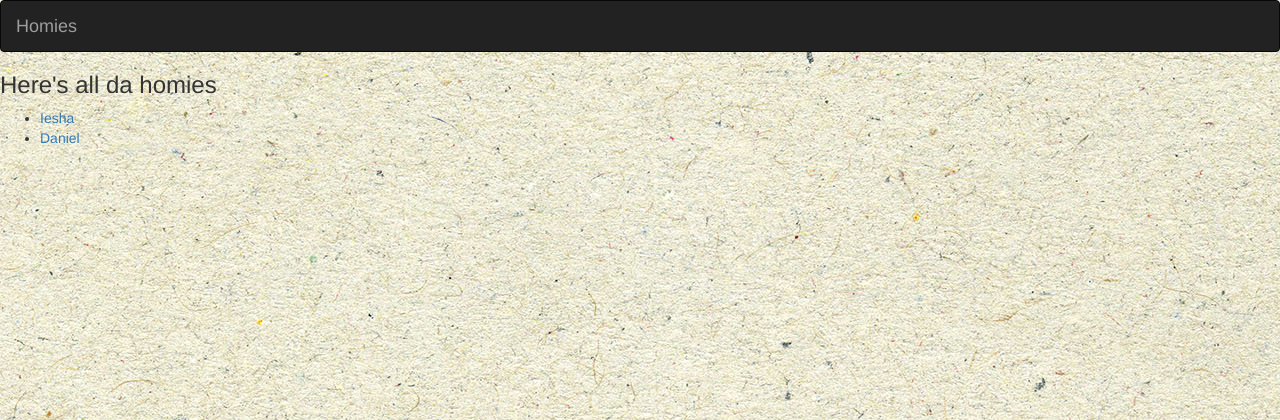
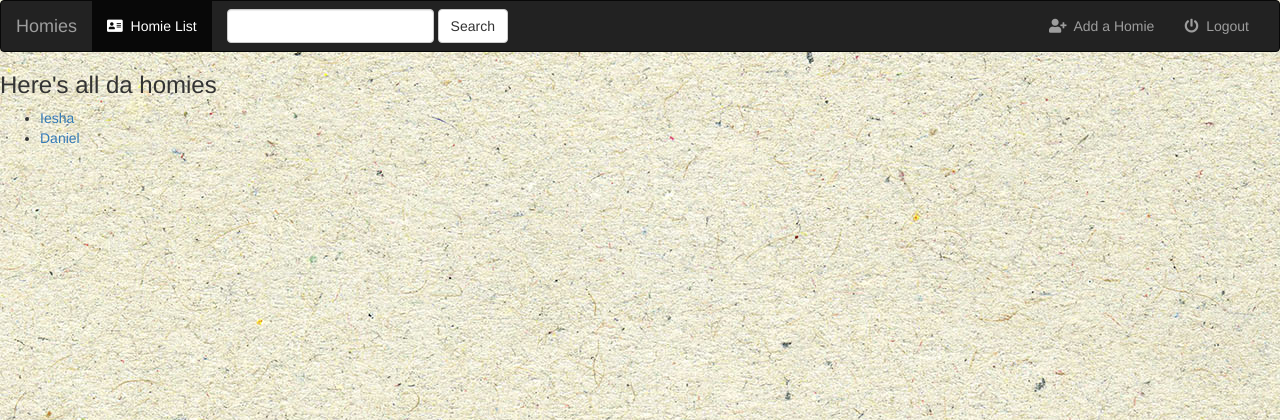
Before and after one commit to imusgrove/HomieList, a Django app: page /contacts/ in a window 1280 px wide. Shown: the top 420 px of the page. Run offline with Django 3.2, Linux system fonts and the light colour scheme; data comes from the database, SQL or seed files in the repository; some libraries are stand-ins or nearby versions.

Commit message:
finished navbar

```diff
--- a/Contacts/templates/Contacts/index.html
+++ b/Contacts/templates/Contacts/index.html
@@ -1,17 +1,18 @@
 {#loads the path to static files#}
 {% load  staticfiles %}
-<link rel="stylesheet" type="text/css" href="{% static 'contacts/style.css' %}" />
+<script src="https://ajax.googleapis.com/ajax/libs/jquery/1.11.3/jquery.min.js"></script>
+<script src="http://maxcdn.bootstrapcdn.com/bootstrap/3.3.4/js/bootstrap.min.js"></script>
 <link rel="stylesheet" href="https://maxcdn.bootstrapcdn.com/bootstrap/3.4.0/css/bootstrap.min.css">
 <link href='https://fonts.googleapis.com/css?family=Satisfy' rel='stylesheet' type='text/css'>
 <link rel="stylesheet" href="https://use.fontawesome.com/releases/v5.7.2/css/all.css" integrity="sha384-fnmOCqbTlWIlj8LyTjo7mOUStjsKC4pOpQbqyi7RrhN7udi9RwhKkMHpvLbHG9Sr" crossorigin="anonymous">
-<script src="https://ajax.googleapis.com/ajax/libs/jquery/1.12.0/jquery.min.js"></script>
-<script src="http://maxcdn.bootstrapcdn.com/bootstrap/3.3.6/js/bootstrap.min.js"></script>
+<link rel="stylesheet" type="text/css" href="{% static 'contacts/style.css' %}" />
+
 
 <nav class="navbar navbar-inverse">
     <div class="container-fluid">
-{# Logo#}
+        {# Header#}
         <div class="navbar-header">
-            <button type="button" class="navbar-toggle" data-toggle="collapse" data-target="#topNavbar">
+            <button type="button" class="navbar-toggle collapsed" data-toggle="collapse" data-target="#topNavBar">
                 <span class="icon-bar"></span>
                 <span class="icon-bar"></span>
                 <span class="icon-bar"></span>
@@ -19,8 +20,43 @@
             <a class="navbar-brand" href="{% url 'Contacts:index' %}">Homies</a>
         </div>
 
+        {# Items#}
+        <div class="collapse navbar-collapse" id="topNavBar">
+            <ul class="nav navbar-nav">
+                <li class="active">
+                    <a href="{% url 'Contacts:index' %}">
+                        <i class="fas fa-address-card" aria-hidden="true"></i>&nbsp; Homie List
+                    </a>
+                </li>
+            </ul>
+
+            <form class="navbar-form navbar-left" role="search" method="get" action="#">
+                <div class="form-group">
+                    <input type="text" class="form-control" name="q" value="">
+                </div>
+                <button type="submit" class="btn btn-default">Search</button>
+            </form>
+
+            <ul class="nav navbar-nav navbar-right">
+              <li class="">
+                    <a href="#">
+                        <i class="fas fa-user-plus" aria-hidden="true"></i>&nbsp; Add a Homie
+                    </a>
+                </li>
+
+                <li class="">
+                    <a href="#">
+                        <i class="fas fa-power-off" aria-hidden="true"></i>&nbsp; Logout
+                    </a>
+                </li>
+
+            </ul>
+        </div>
+
     </div>
 </nav>
+
+
 {% if all_contacts %}
     <h3>Here's all da homies</h3>
     <ul>
```
